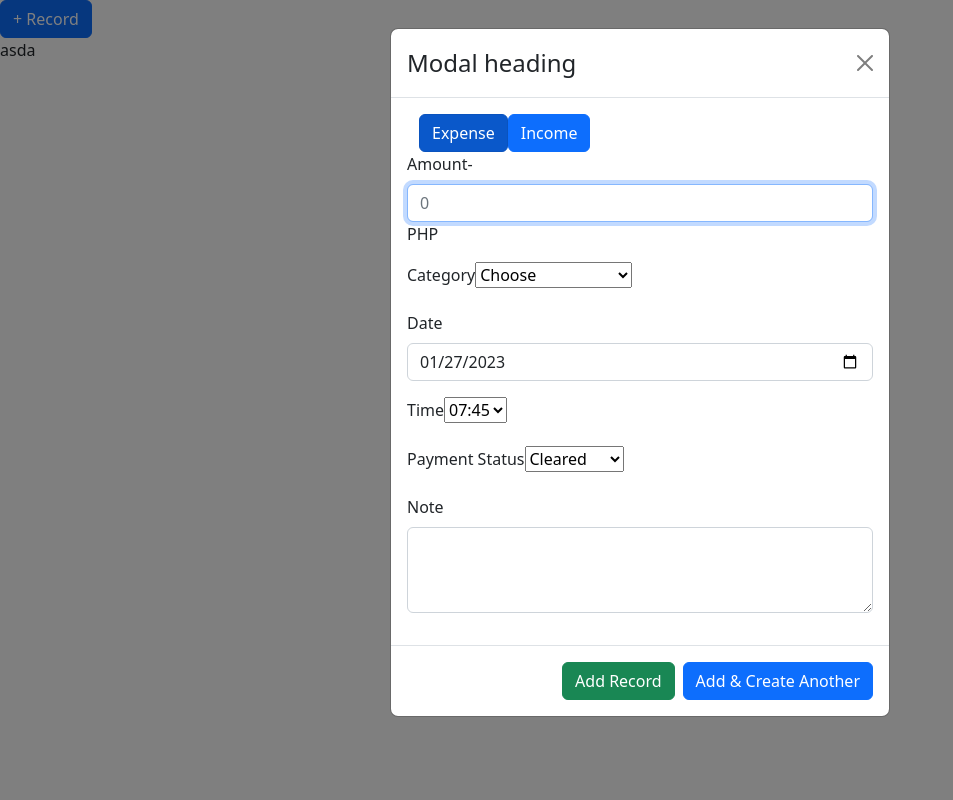
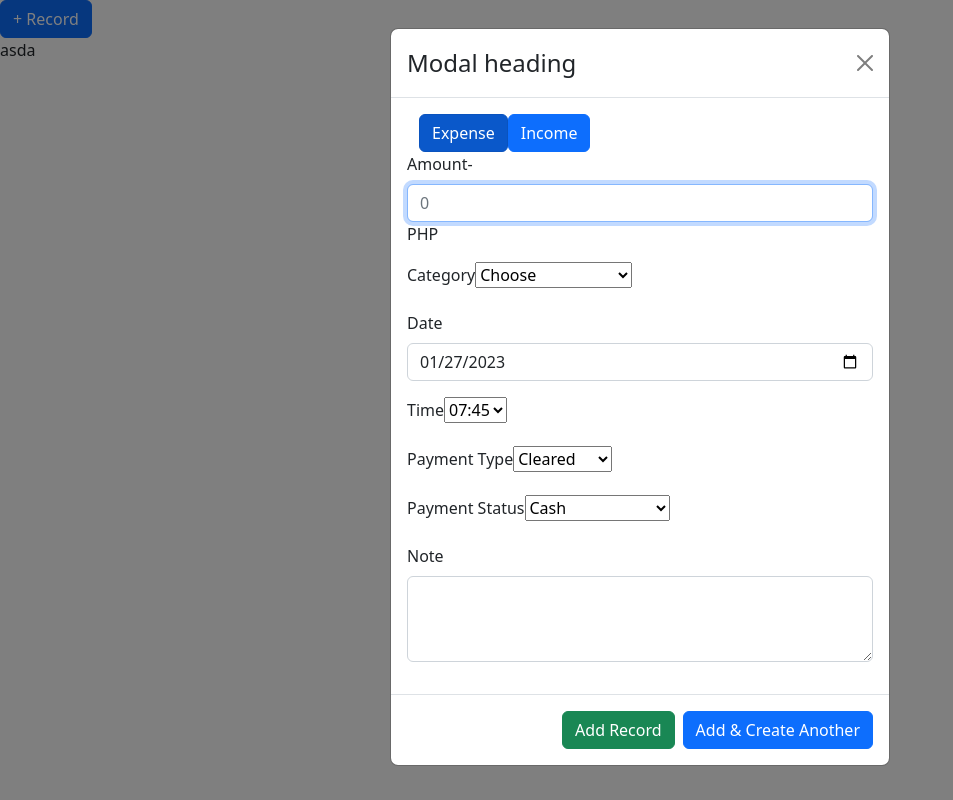
Before and after one commit to NimaBori/expense-tracker, a React (Create React App) app: page / in a window 1280 px wide. Both pictures are taken after a click on the button "+ Record". Shown: the whole page, without its empty margins (0-953 px from the left). Built offline with nearby package versions, Linux system fonts and the light colour scheme.

Commit message:
add payment mode to AddRecord component.

```diff
--- a/src/components/AddRecord.js
+++ b/src/components/AddRecord.js
@@ -5,6 +5,15 @@ import Form from "react-bootstrap/Form";
 import { Container } from "react-bootstrap";
 import categories from "../data/categories";
 import { useGlobalContext } from "./context";
+const allPaymentModes = [
+  "Cash",
+  "Debit card",
+  "Credit card",
+  "Bank transfer",
+  "Voucher",
+  "Mobile payment",
+  "Web payment",
+];
 
 const AddRecord = () => {
   // const [modalShow, setModalShow] = useState(false);
@@ -12,6 +21,7 @@ const AddRecord = () => {
 
   const [show, setShow] = useState(false);
   const [paymentType, setPaymentType] = useState("expense");
+  const [paymentMode, setPaymentMode] = useState("");
   const [amount, setAmount] = useState("");
   const [date, setDate] = useState(new Date());
   // const [time, setTime] = useState(new Date().toLocaleTimeString());
@@ -66,6 +76,7 @@ const AddRecord = () => {
       handleAddTransaction({
         no: parseInt(transactions.length + 1),
         type: paymentType,
+        paymentMode,
         amount,
         currency: "PHP",
         category,
@@ -176,6 +187,21 @@ const AddRecord = () => {
               className="mb-3"
               controlId="exampleForm.ControlTextarea1"
             >
+              <Form.Label for="status">Payment Type</Form.Label>
+              <select
+                id="status"
+                name="status"
+                value={paymentMode}
+                onChange={(e) => setPaymentMode(e.target.value)}
+              >
+                <option value="Cleared">Cleared</option>
+                <option value="Uncleared">Uncleared</option>
+              </select>
+            </Form.Group>
+            <Form.Group
+              className="mb-3"
+              controlId="exampleForm.ControlTextarea1"
+            >
               <Form.Label for="status">Payment Status</Form.Label>
               <select
                 id="status"
@@ -183,8 +209,11 @@ const AddRecord = () => {
                 value={status}
                 onChange={(e) => setStatus(e.target.value)}
               >
-                <option value="Cleared">Cleared</option>
-                <option value="Uncleared">Uncleared</option>
+                {allPaymentModes.map((mode, index) => (
+                  <option key={index} value={mode}>
+                    {mode}
+                  </option>
+                ))}
               </select>
             </Form.Group>
             <Form.Group
```
